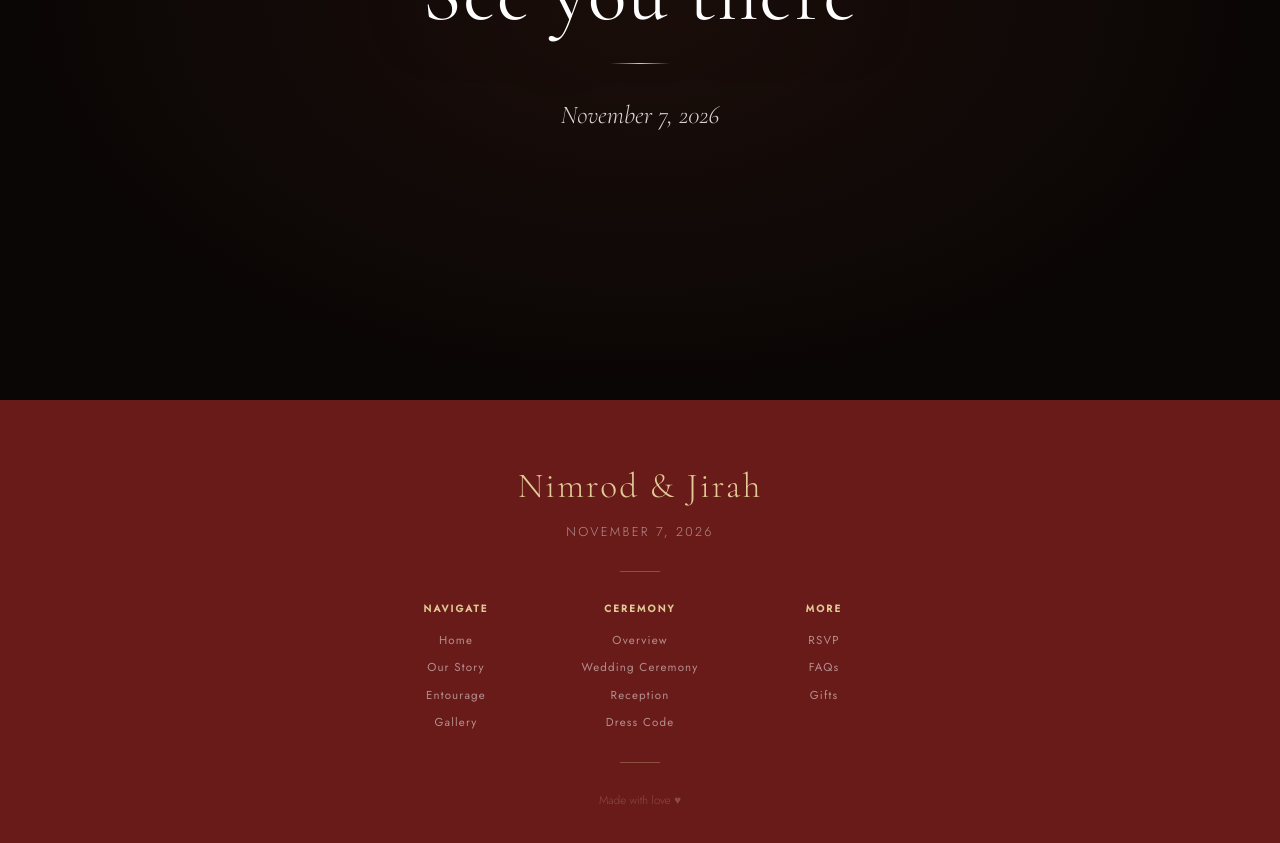
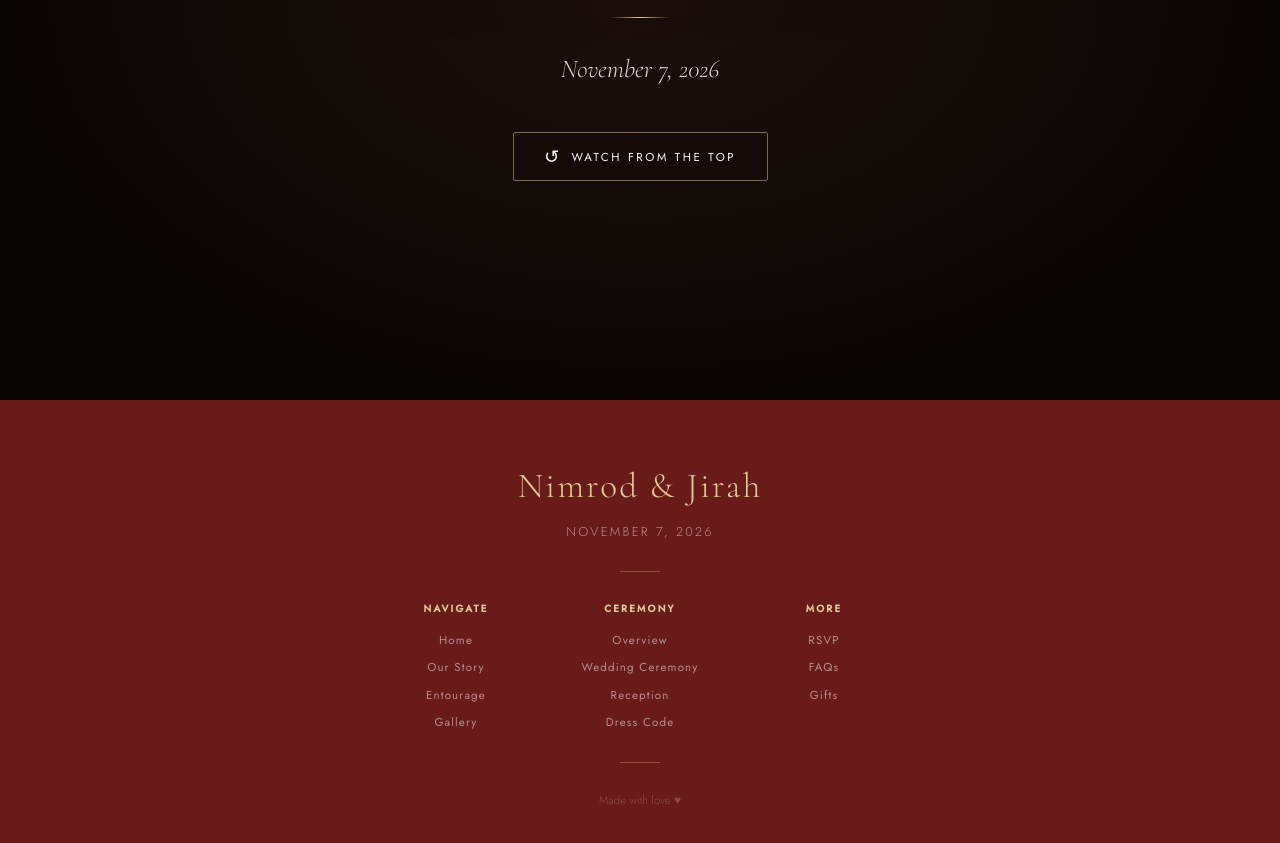
Before and after one commit to nimrodmanalaysay/nimrod-jirah-wedding, a React (Vite) app: page /story in a window 1280 px wide. Shown: the part 7400-8243 px from the top of the page. Built offline with nearby package versions, Linux system fonts and the light colour scheme.

Commit message:
Our story changes added a button on watch from the start

```diff
--- a/src/pages/Story.css
+++ b/src/pages/Story.css
@@ -96,6 +96,37 @@
   font-size: clamp(1.1rem, 3vw, 1.6rem);
   color: var(--off-white,#f3e9da);
   opacity: 0.85;
+}
+
+/* "Watch from the top" replay button (closing frame) */
+.film__replay {
+  margin-top: 2.6rem;
+  display: inline-flex;
+  align-items: center;
+  gap: 0.6rem;
+  background: transparent;
+  border: 1px solid rgba(225,202,150,0.5);
+  color: var(--off-white,#f3e9da);
+  font-family: var(--font-body);
+  font-size: 0.72rem;
+  font-weight: 400;
+  letter-spacing: 0.22em;
+  text-transform: uppercase;
+  padding: 0.9rem 1.9rem;
+  border-radius: 2px;
+  cursor: pointer;
+  transition: background 0.35s ease, color 0.35s ease,
+              border-color 0.35s ease, transform 0.35s ease;
+}
+.film__replay:hover {
+  background: var(--gold,#e1ca96);
+  border-color: var(--gold,#e1ca96);
+  color: #2a1a10;
+  transform: translateY(-2px);
+}
+.film__replay-icon {
+  font-size: 1.15rem;
+  line-height: 1;
 }
 
 /* scroll cue */
--- a/src/pages/Story.jsx
+++ b/src/pages/Story.jsx
@@ -183,6 +183,13 @@ export default function Story() {
           <h1 className="film__maintitle film__maintitle--sm">See you there</h1>
           <span className="film__rule" />
           <p className="film__tagline">November 7, 2026</p>
+          <button
+            className="film__replay"
+            onClick={() => window.scrollTo({ top: 0, behavior: 'smooth' })}
+          >
+            <span className="film__replay-icon">↺</span>
+            Watch from the top
+          </button>
         </div>
       </section>
 
```
